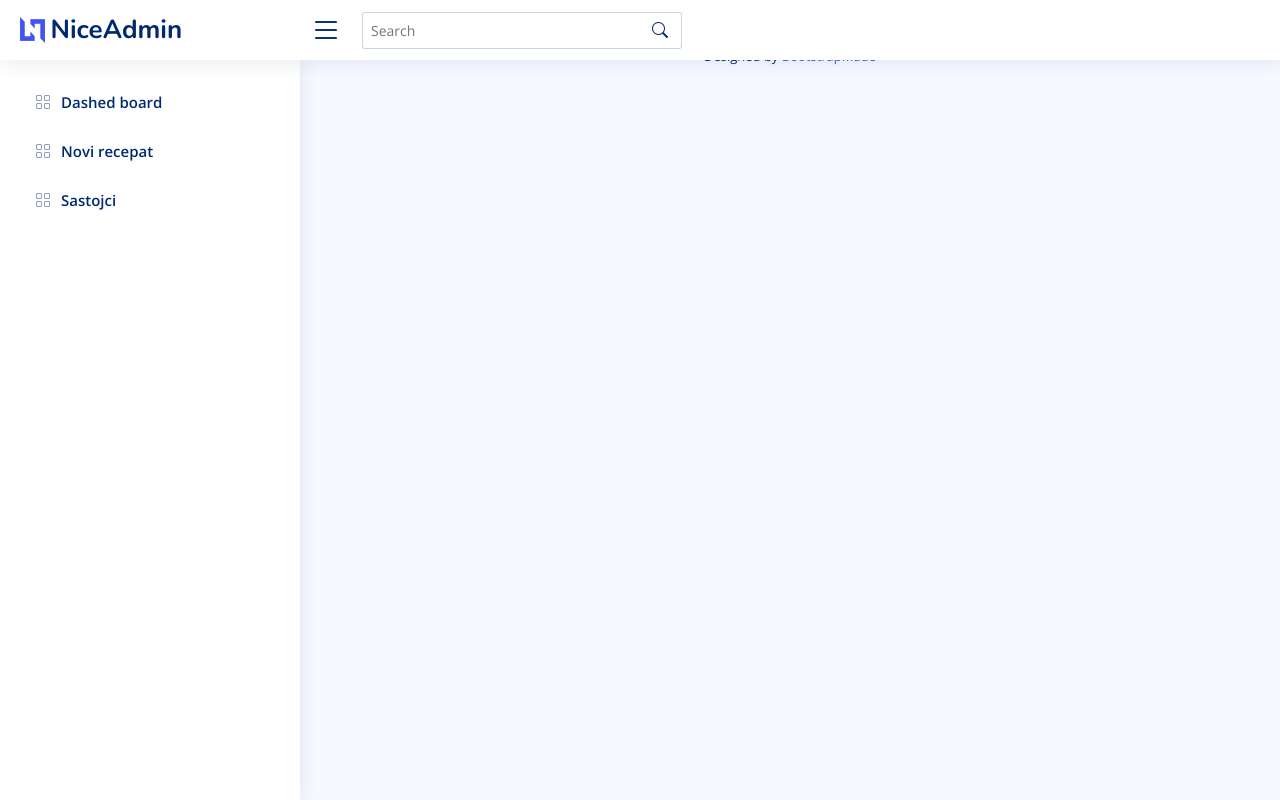
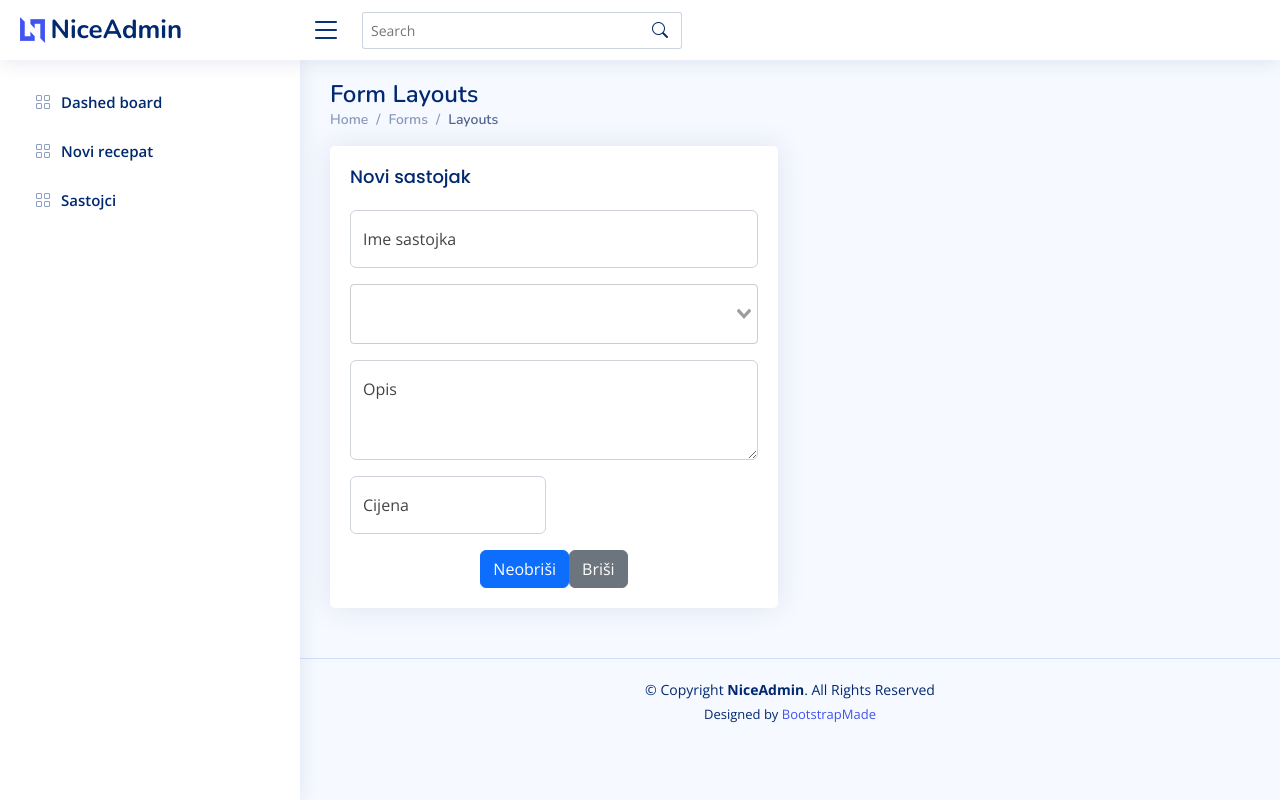
Before and after one commit to BlackWinged/RecepatiFront, a Vue app: page /newingredient in a window 1280 px wide. Built offline with nearby package versions, Linux system fonts and the light colour scheme; no server answers.

Commit message:
autocomplete and stuff

```diff
--- a/src/components/Header.vue
+++ b/src/components/Header.vue
@@ -36,7 +36,7 @@ function toggleMenu(){
           </a>
         </li><!-- End Search Icon-->
 
-        <li id="control-buttons" class="nav-item d-block d-lg-none" >
+        <li id="control-buttons" class="nav-item d-block" >
 
         </li><!-- End control buttons-->
 
--- a/src/components/selects/IngredientSelect.vue
+++ b/src/components/selects/IngredientSelect.vue
@@ -1,10 +1,14 @@
 <script setup>
-import { ref, reactive } from 'vue'
+import { ref, reactive, watch } from 'vue'
 import { useIngredientStore } from "../../stores/ingredient"
 import vSelect from 'vue-select'
 
 var ingredients = reactive([])
 const ingredient = useIngredientStore();
+const alternatives = ref([]);
+const props = defineProps(['modelValue'])
+const emit = defineEmits(['update:modelValue'])
+
 
 function searchIngredients(search, loading){
   ingredient.searchIngredients(search).then((data) => {
@@ -13,6 +17,12 @@ function searchIngredients(search, loading){
   })
 
 }
+
+watch(alternatives, function(alternatives) {
+  emit('update:modelValue', alternatives)
+})
+
+
 
 var getOptionLabel = (option) => {
                     if (typeof option === 'object') {
@@ -32,5 +42,10 @@ var getOptionLabel = (option) => {
 </script>
 
 <template>
-  <v-select @search="(search, loading) => searchIngredients(search, loading)" multiple :options="ingredients" :get-option-label="getOptionLabel"/>
+  <v-select @search="(search, loading) => searchIngredients(search, loading)"
+  multiple
+  :options="ingredients"
+  :get-option-label="getOptionLabel"
+  :value="modelValue"
+  v-model="alternatives"/>
 </template>
--- a/src/router/index.js
+++ b/src/router/index.js
@@ -24,6 +24,11 @@ const router = createRouter({
       component: Ingredients
     },
     {
+      path: '/newingredient',
+      name: 'newingredient',
+      component: NewIngredient
+    },
+    {
       path: '/about',
       name: 'about',
       // route level code-splitting
--- a/src/stores/ingredient.js
+++ b/src/stores/ingredient.js
@@ -4,7 +4,7 @@ import { reactive } from 'vue';
 
 export const useIngredientStore = defineStore('ingredient', () => {
 
-  const currentIngredient = ref({});
+  // const currentIngredient = ref({});
 
   function getNewIngredient() {
     return fetch(import.meta.env.VITE_API_URL + "/ingredient/new")
@@ -13,9 +13,11 @@ export const useIngredientStore = defineStore('ingredient', () => {
       });
   }
 
-  function setNewIngredientAsCurrent() {
-    getNewIngredient().then((data => currentIngredient = data));
-  }
+  // async function setNewIngredientAsCurrent() {
+  //   currentIngredient.value = await getNewIngredient()
+  // }
+
+  // var getCurrentIngredient = computed(() => currentIngredient.value);
 
   function saveIngredient(ingredient) {
     fetch(import.meta.env.VITE_API_URL + "/ingredient/", {
@@ -30,10 +32,10 @@ export const useIngredientStore = defineStore('ingredient', () => {
     })
   }
 
-  function saveCurrentIngredient(ingredient) {
-    var currentObject = useCurrentObject();
-    saveIngredient(currentObject.currentObject)
-  }
+  // function saveCurrentIngredient(ingredient) {
+  //   var currentObject = useCurrentObject();
+  //   saveIngredient(currentObject.currentObject)
+  // }
 
   function searchIngredients(query) {
     if (query)
@@ -49,12 +51,12 @@ export const useIngredientStore = defineStore('ingredient', () => {
   }
 
   return {
-    setNewIngredientAsCurrent,
+    // getCurrentIngredient,
     getNewIngredient,
     saveIngredient,
-    saveCurrentIngredient,
-    searchIngredients,
-    currentIngredient
+    // saveCurrentIngredient,
+    searchIngredients
+    // currentIngredient
   }
 
 })
--- a/src/views/Ingredients.vue
+++ b/src/views/Ingredients.vue
@@ -1,13 +1,11 @@
 <script setup>
 import { onMounted, reactive } from "vue";
 import { useIngredientStore } from "../stores/ingredient"
+import NewIngredient from "./NewIngredient.vue"
 
 const ingredient = useIngredientStore();
 const allIngredients = reactive([]);
-
-function addNewIngredient(){
-  ingredient.setNewIngredientAsCurrent();
-}
+var newIngredient = reactive({});
 
 onMounted(() => {
   ingredient.searchIngredients(null).then((data) => {
@@ -29,7 +27,7 @@ onMounted(() => {
         </ol>
       </nav>
     </div><!-- End Page Title -->
-    <section class="section dashboard">
+    <section v-if="newIngredient.id == null" class="section dashboard">
       <div class="row">
         <div class="col-lg-12">
           <div class="row">
@@ -57,7 +55,9 @@ onMounted(() => {
   </main>
 
   <Teleport to="#control-buttons">
-    <button  class="btn btn-primary" @click="addNewIngredient" style="margin-right:20px">Novi sastojak</button>
+    <RouterLink to="/newingredient">
+      <button class="btn btn-primary" style="margin-right:20px">Novi sastojak</button>
+    </RouterLink>
   </Teleport>"
 </template>
 
--- a/src/views/NewIngredient.vue
+++ b/src/views/NewIngredient.vue
@@ -1,15 +1,16 @@
 <script setup>
-import { onMounted } from "vue";
+import { onMounted, ref } from "vue";
 import { useIngredientStore } from "../stores/ingredient"
 import { useCurrentObject } from "../stores/currentObject"
 import IngredientSelect from "../components/selects/IngredientSelect.vue"
 
 const ingredient = useIngredientStore();
-const currentObjectStore = useCurrentObject();
-const currentObject = currentObjectStore.getCurrentObject;
+const currentObject = ref({});
+ingredient.getNewIngredient()
+  .then((data) => currentObject.value = data);
 
 onMounted(() => {
-  ingredient.setNewIngredientAsCurrent();
+
 })
 
 
@@ -44,24 +45,26 @@ onMounted(() => {
                 </div>
                 <div class="col-md-12">
                   <div class="form-floating">
-                    <ingredient-select />
+                    <ingredient-select v-model="currentObject.alternatives"/>
                   </div>
                 </div>
                 <div class="col-md-12">
                   <div class="form-floating">
-                    <textarea v-model="currentObject.description" class="form-control" placeholder="Address" id="floatingTextarea" style="height:100px;"></textarea>
+                    <textarea v-model="currentObject.description" class="form-control" placeholder="Address"
+                      id="floatingTextarea" style="height:100px;"></textarea>
                     <label for="floatingName">Opis</label>
                   </div>
                 </div>
                 <div class="col-md-6">
                   <div class="form-floating">
-                    <input v-model="currentObject.price" type="number" step=".01" class="form-control" id="price" placeholder="Cijena">
+                    <input v-model="currentObject.price" type="number" step=".01" class="form-control" id="price"
+                      placeholder="Cijena">
                     <label for="floatingEmail">Cijena</label>
                   </div>
                 </div>
 
                 <div class="text-center">
-                  <button @click="ingredient.saveCurrentIngredient" class="btn btn-primary">Neobriši</button>
+                  <button @click="ingredient.saveIngredient(currentObject)" class="btn btn-primary">Neobriši</button>
                   <button type="reset" class="btn btn-secondary">Briši</button>
                 </div>
               </div><!-- End floating Labels Form -->
```
